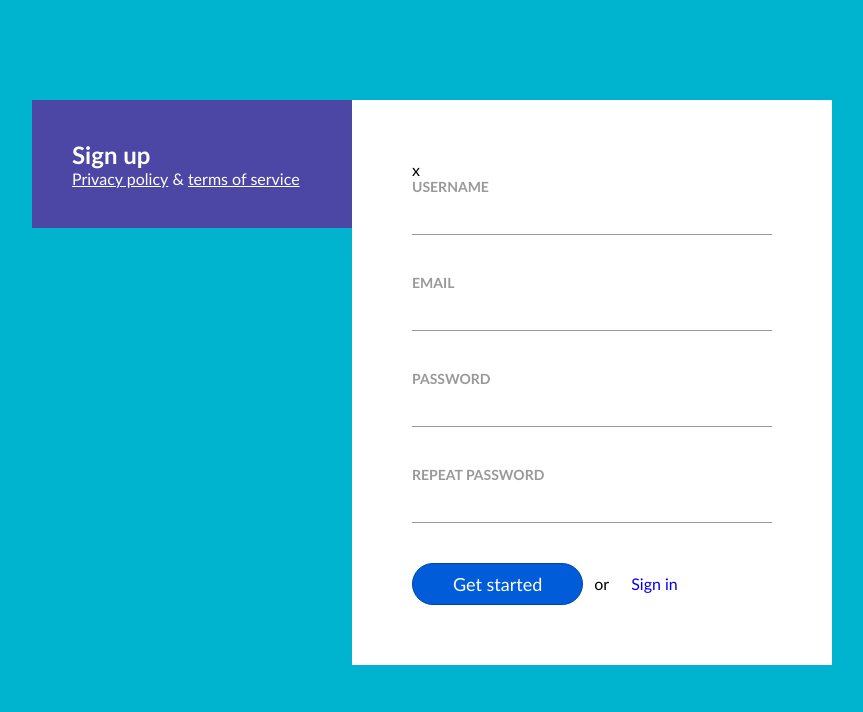
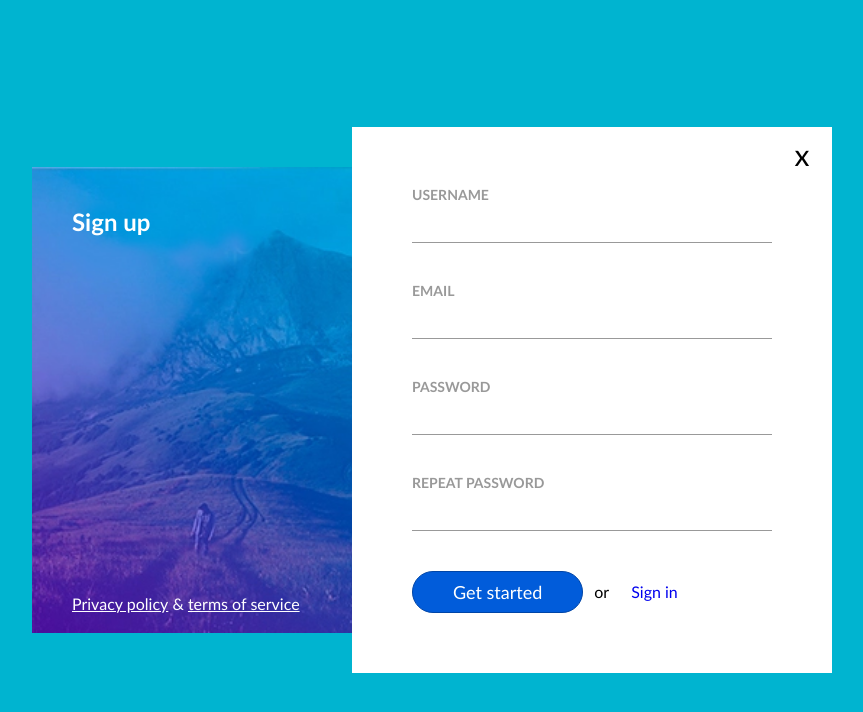
Before and after one commit to Si-ghub/4-sign-up, a plain HTML site: page index.html in a window 1280 px wide. Shown: the whole page, without its empty margins (208-1071 px from the left). Drawn offline with Linux system fonts and the light colour scheme.

Commit message:
Almost ready #28

```diff
--- a/css/main.css
+++ b/css/main.css
@@ -11,24 +11,49 @@ body {
     background-color: #00b4d0;
 }
 
+.background {
+    background-image:"#";
+    background-repeat: no-repeat;
+    background-size: cover;
+    background-position: center;
+    height: 100vh;
+    filter: blur(20px);
+}
+
 .container {
     display: inline-block;
     width: 800px;
-    margin: 100px calc((100% - 800px) / 2) 0;
+    position: absolute;
+    top: 50%;
+    left: 50%;
+    transform: translate(-50%, -50%);
 }
 
 .left-column {
     width: 40%;
     float: left;
     padding: 40px;
+    color: #fff;
     background-color: #4c46a5;
-    color: #fff;
+    background-image: url(../img/Left\ column\ picture.jpg);
+    background-repeat: no-repeat;
+    background-size: cover;
+    background-position: center;
+    position: absolute;
+    top: 40px;
+    bottom: 40px;
+
+
 }
 
 .main-title {
 }
 
 .bottom-links {
+    position: absolute;
+    bottom: 20px;
+    left: 40px;
+    right: 40px;
 }
 
 .bottom-links > a {
@@ -41,11 +66,21 @@ body {
 .right-column {
     width: 60%;
     padding: 60px;
-    float: left;
+    float: right;
     background-color: #fff;
+    position: relative;
 }
 
 .close {
+    display: inline-block;
+    width: 60px;
+    height: 60px;
+    text-align: center;
+    font-size: 30px;
+    line-height: 54px;
+    position: absolute;
+    top: 0;
+    right: 0;
 }
 
 .form {
@@ -77,7 +112,7 @@ input {
     width: 100%;
     font-size: 20px;
     line-height: 1.8em;
-    border:none;
+    border: none;
     border-bottom: 1px solid #999;
 }
 
```
Also changed, not shown: img/Left column picture.jpg (added).
